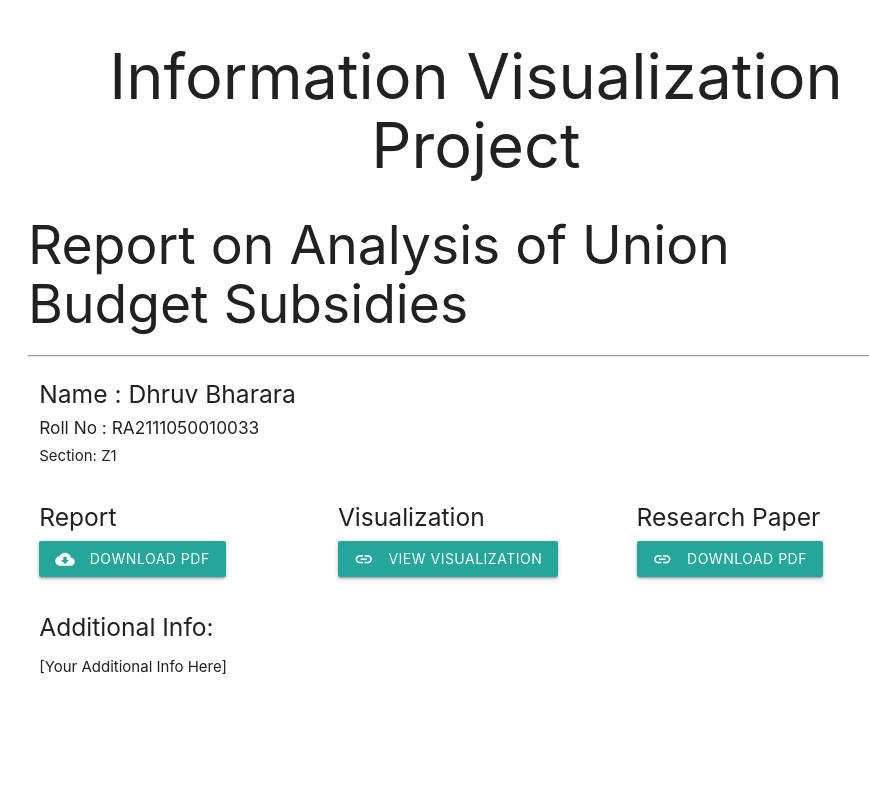
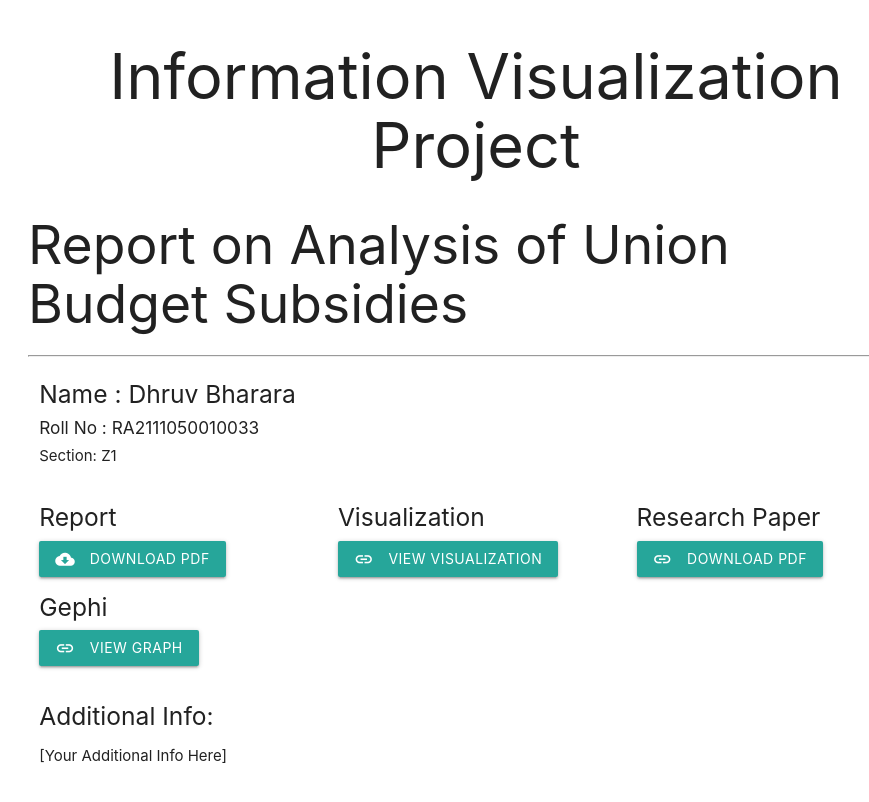
Before and after one commit to ch3AtZ/Information-Visualization-project, a plain HTML site: page fp.html in a window 1280 px wide. Shown: the whole page, without its empty margins (164-1033 px from the left). Drawn offline with nearby package versions, Linux system fonts and the light colour scheme.

Commit message:
Update fp.html

```diff
--- a/fp.html
+++ b/fp.html
@@ -39,6 +39,11 @@
                 <h5>Research Paper</h5>
                 <a href="https://prsindia.org/files/budget/budget_parliament/2023/Union_Budget_Analysis-2023-24.pdf" target="_blank" class="waves-effect waves-light btn"><i class="material-icons left">link</i>Download PDF</a>
             </div>
+
+            <div class="col s12 m4">
+                <h5>Gephi</h5>
+                <a href="/Users/dhruvbharara/Desktop/iv/WhatsApp Image 2023-08-27 at 18.57.05.jpeg" target="_blank" class="waves-effect waves-light btn"><i class="material-icons left">link</i>View Graph</a>
+            </div>
         </div>
 
         <div class="row">
```
